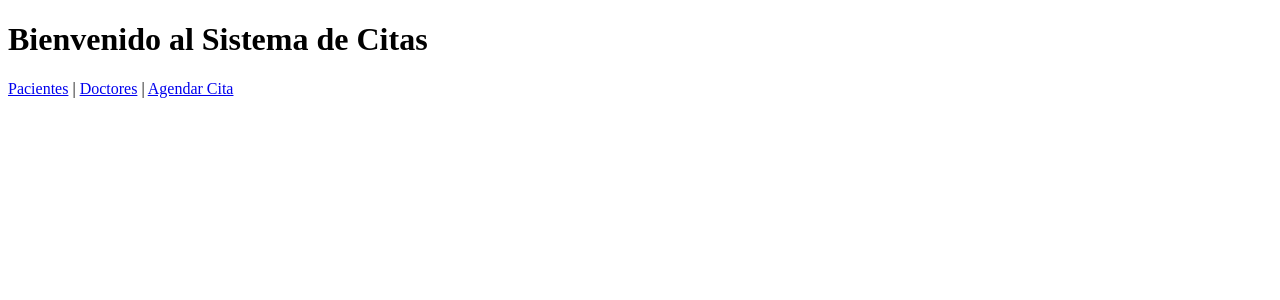
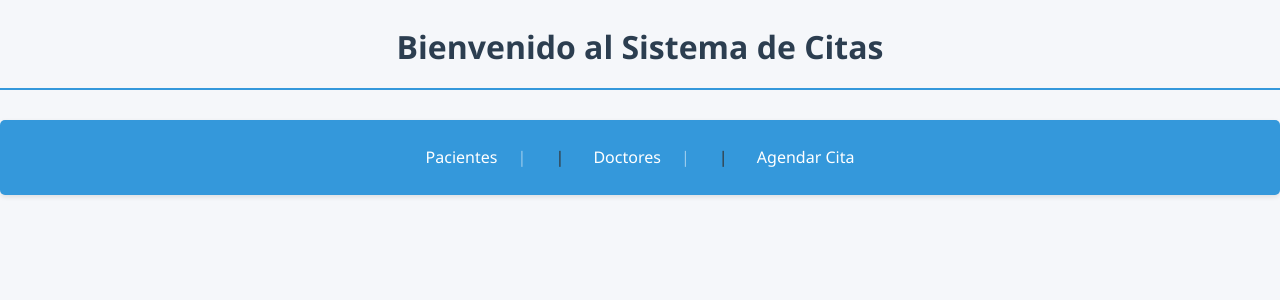
Before and after one commit to Jhossua-Garcia/Gestion-Citas-Medicas, a Flask app: page / in a window 1280 px wide. Shown: the top 300 px of the page. Run offline with Flask 3, Linux system fonts and the light colour scheme.

Commit message:
agregando stylos al index

```diff
--- a/Backend/app.py
+++ b/Backend/app.py
@@ -30,8 +30,9 @@ class Cita(db.Model):
 
 # Rutas
 @app.route('/')
-def index():
+def home():
     return render_template('index.html')
+
 
 @app.route('/pacientes')
 def listar_pacientes():
--- /dev/null
+++ b/Backend/static/styles.css
@@ -0,0 +1,63 @@
+/* Estilos generales */
+body {
+    font-family: 'Segoe UI', Tahoma, Geneva, Verdana, sans-serif;
+    line-height: 1.6;
+    margin: 0;
+    padding: 0;
+    background-color: #f5f7fa;
+    color: #333;
+}
+
+/* Contenedor principal */
+.container {
+    max-width: 1200px;
+    margin: 0 auto;
+    padding: 20px;
+}
+
+/* Encabezado */
+h1 {
+    color: #2c3e50;
+    text-align: center;
+    margin-bottom: 30px;
+    padding-bottom: 15px;
+    border-bottom: 2px solid #3498db;
+}
+
+/* Barra de navegación */
+nav {
+    background-color: #3498db;
+    padding: 15px 0;
+    border-radius: 5px;
+    box-shadow: 0 2px 5px rgba(0, 0, 0, 0.1);
+    margin-bottom: 30px;
+    text-align: center;
+}
+
+nav a {
+    color: white;
+    text-decoration: none;
+    font-weight: 500;
+    padding: 10px 20px;
+    margin: 0 5px;
+    border-radius: 4px;
+    transition: all 0.3s ease;
+    display: inline-block;
+}
+
+nav a:hover {
+    background-color: #2980b9;
+    transform: translateY(-2px);
+}
+
+/* Separador | */
+nav a:not(:last-child)::after {
+    content: "|";
+    color: rgba(255, 255, 255, 0.5);
+    margin-left: 20px;
+}
+
+nav a.active {
+    background-color: #2980b9;
+    font-weight: bold;
+}
--- a/Backend/templates/index.html
+++ b/Backend/templates/index.html
@@ -2,8 +2,7 @@
 <html>
 <head>
     <title>Clínica Médica</title>
-</head>
-<body>
+    <link rel="stylesheet" href="{{ url_for('static', filename='styles.css') }}">
     <h1>Bienvenido al Sistema de Citas</h1>
     <nav>
         <a href="{{ url_for('listar_pacientes') }}">Pacientes</a> |
```
Also changed, not shown: Frontend/css/styles.css (deleted).
